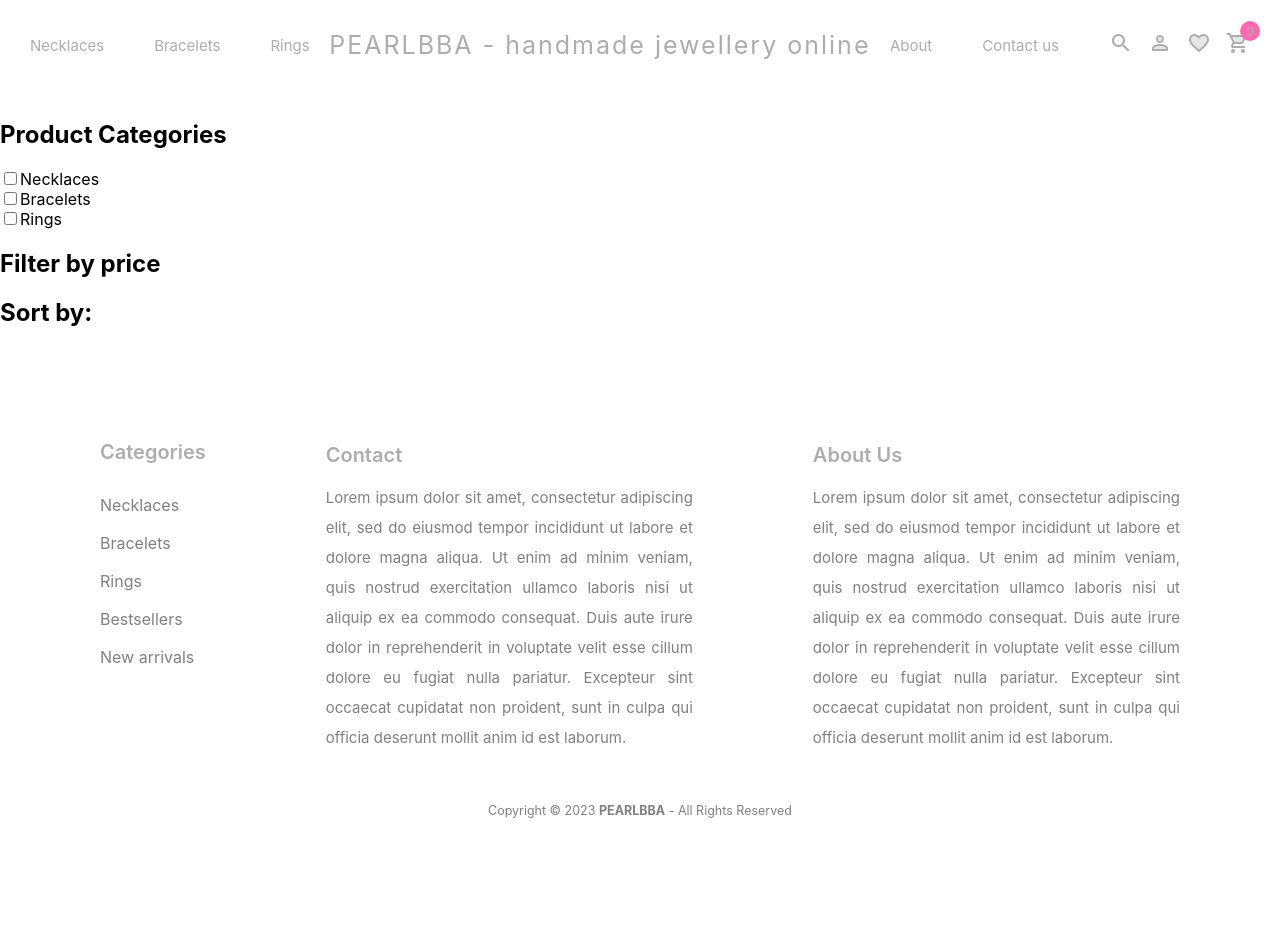
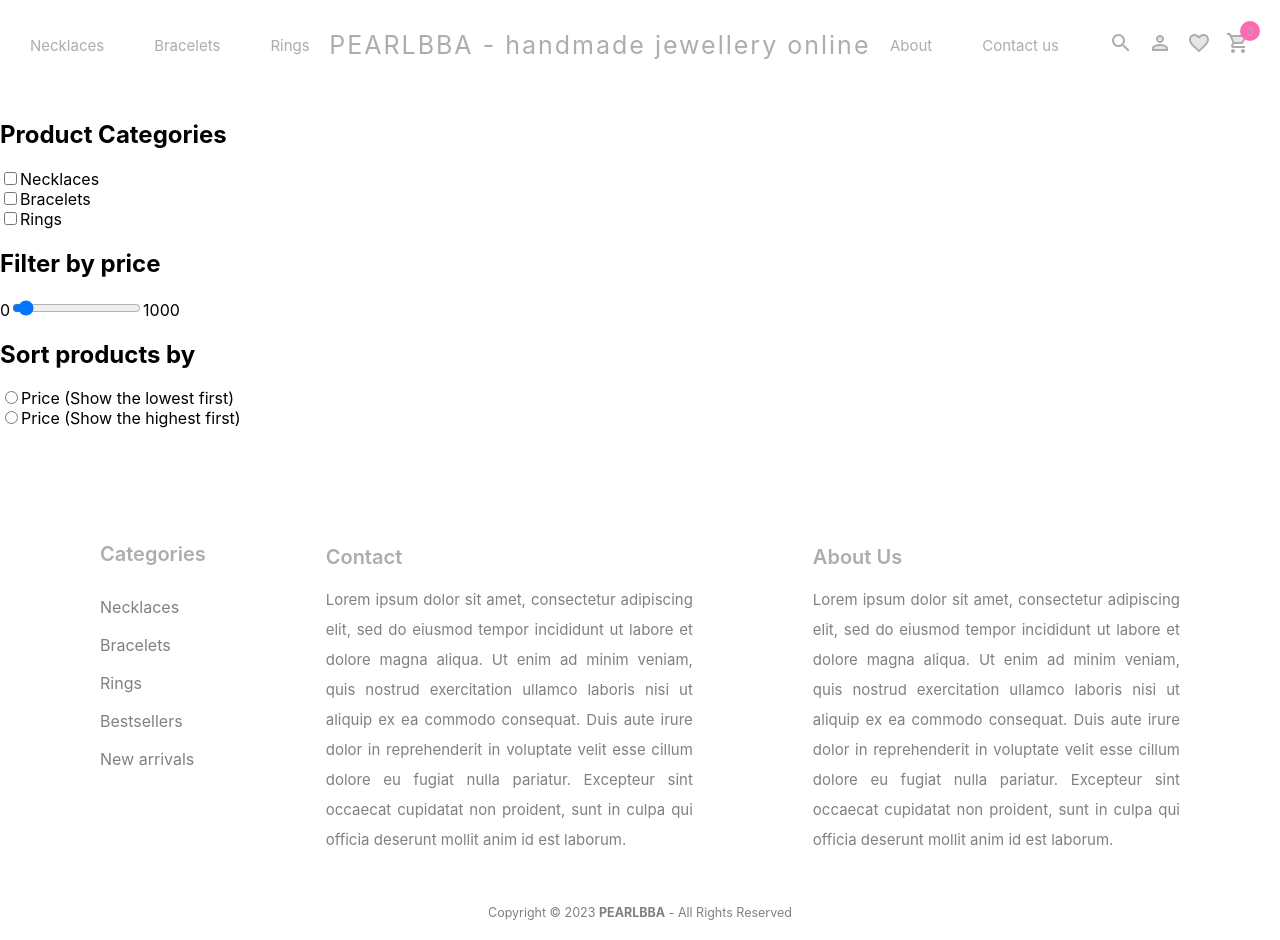
Before and after one commit to annaattehed/pearlbba-master-thesis, a React (Create React App) app in the folder client-site/pearlbba/: page /products/1 in a window 1280 px wide. Before the commit the page ends 838 px from the top, so only its background shows below. Built offline with nearby package versions, Linux system fonts and the light colour scheme; the HTML template or start-up script is replaced by a standard one.

Commit message:
more functionlality added to sidebar category page

```diff
--- a/client-site/pearlbba/src/pages/Products/Products.jsx
+++ b/client-site/pearlbba/src/pages/Products/Products.jsx
@@ -22,9 +22,22 @@ const Products = () => {
         </div>
         <div className="product-sidebar">
           <h2>Filter by price</h2>
+          <div className="input-item">
+            <span>0</span>
+            <input type="range" min={0} max={1000} />
+            <span>1000</span>
+          </div>
         </div>
         <div className="product-sidebar">
-          <h2>Sort by:</h2>
+          <h2>Sort products by</h2>
+          <div className="input-item">
+            <input type="radio" name="price" id="asc" value="asc" />
+            <label htmlFor="asc">Price (Show the lowest first)</label>
+          </div>
+          <div className="input-item">
+            <input type="radio" name="price" id="desc" value="desc" />
+            <label htmlFor="desc">Price (Show the highest first)</label>
+          </div>
         </div>
       </div>
       <div className="right-section">
```
